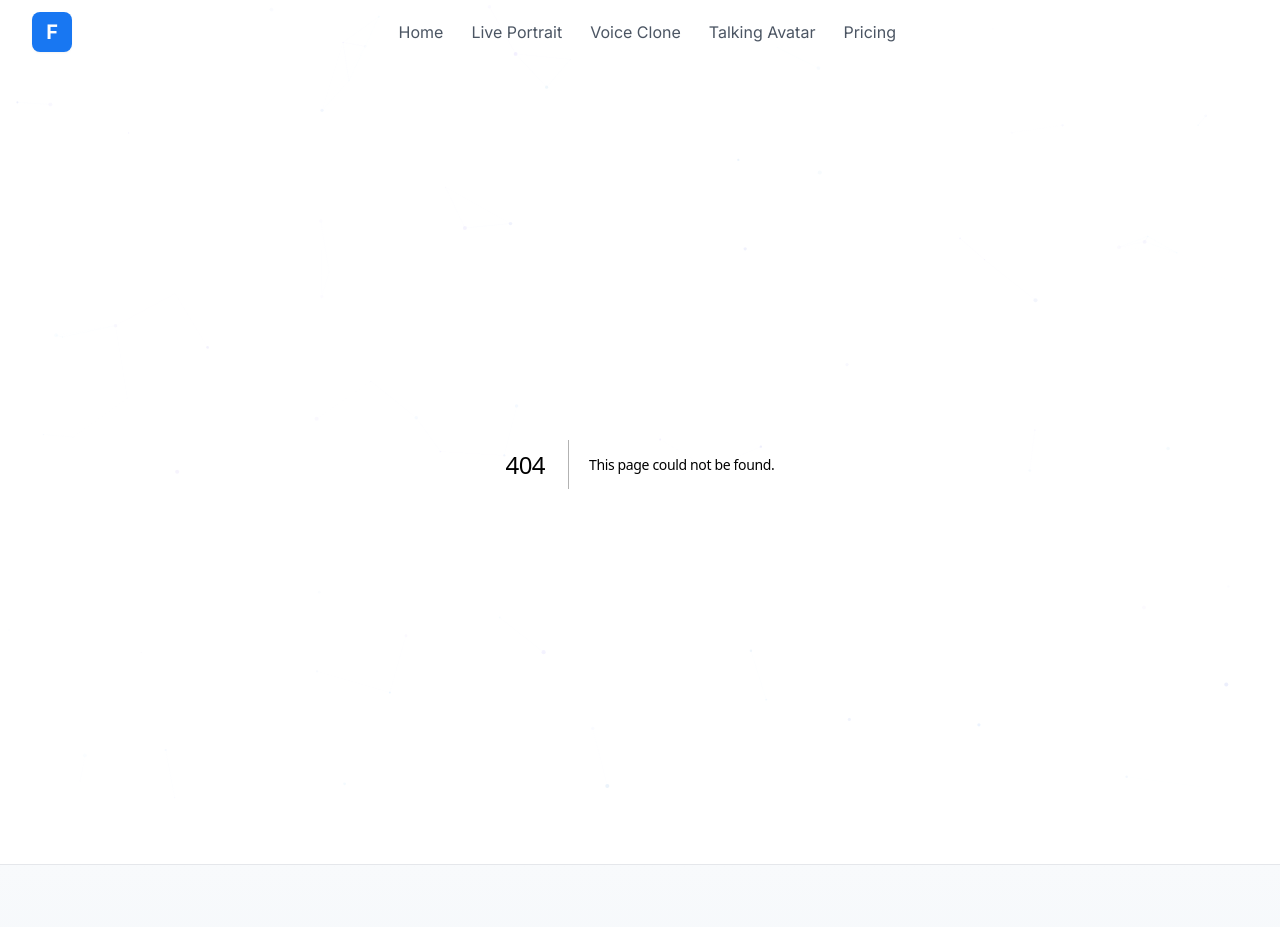
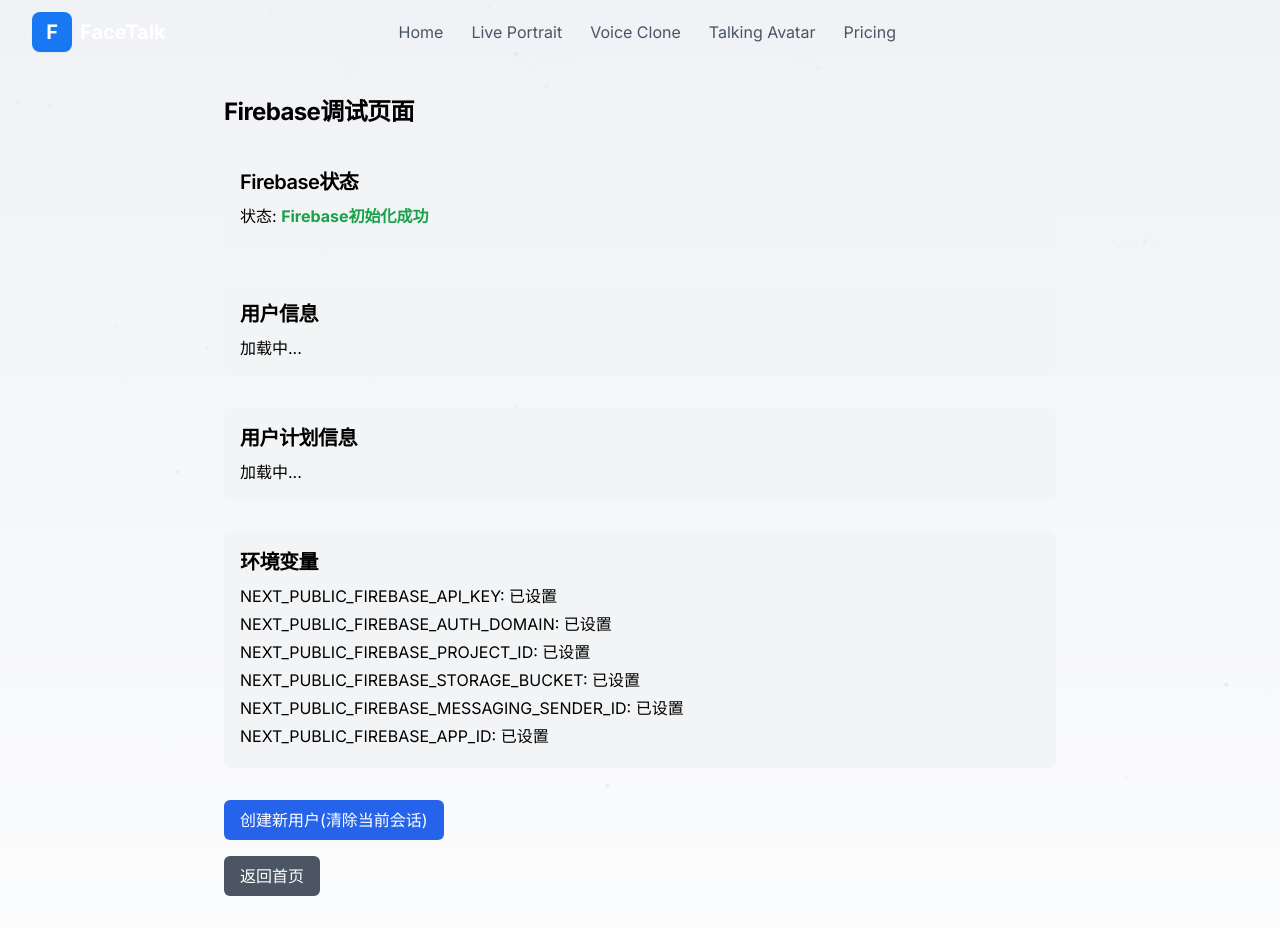
Before and after one commit to Candseven88/FaceTalk, a Next.js app: page /debug in a window 1280 px wide. Before the commit this address had no page. Shown: the top 927 px of the page. Built offline with nearby package versions, Linux system fonts and the light colour scheme; no server answers.

Commit message:
Add files via upload

```diff
--- /dev/null
+++ b/app/debug/page.tsx
@@ -0,0 +1,127 @@
+'use client';
+
+import { useState, useEffect } from 'react';
+import { useAuth } from '../../lib/useAuth';
+import { db, auth } from '../../lib/firebase';
+
+export default function DebugPage() {
+  const { user, userPlan, loading } = useAuth();
+  const [firebaseStatus, setFirebaseStatus] = useState<string>('Checking...');
+  const [errorMessage, setErrorMessage] = useState<string | null>(null);
+
+  useEffect(() => {
+    // 检查Firebase连接
+    const checkFirebase = async () => {
+      try {
+        console.log('Firebase auth object:', auth);
+        console.log('Firebase db object:', db);
+
+        if (auth && db) {
+          setFirebaseStatus('Firebase初始化成功');
+        } else {
+          setFirebaseStatus('Firebase初始化失败');
+          setErrorMessage('Firebase objects are undefined');
+        }
+      } catch (error) {
+        console.error('Firebase check error:', error);
+        setFirebaseStatus('Firebase检查出错');
+        setErrorMessage(error instanceof Error ? error.message : String(error));
+      }
+    };
+
+    checkFirebase();
+  }, []);
+
+  // 创建新的匿名用户
+  const createNewUser = async () => {
+    try {
+      // 先注销当前用户
+      if (auth.currentUser) {
+        await auth.signOut();
+      }
+
+      // 等待1秒
+      await new Promise(resolve => setTimeout(resolve, 1000));
+
+      // 清除localStorage
+      localStorage.clear();
+
+      // 刷新页面
+      window.location.reload();
+    } catch (error) {
+      console.error('Error creating new user:', error);
+      setErrorMessage(error instanceof Error ? error.message : String(error));
+    }
+  };
+
+  return (
+    <div className="p-8 max-w-4xl mx-auto">
+      <h1 className="text-2xl font-bold mb-6">Firebase调试页面</h1>
+
+      <div className="mb-8 p-4 bg-gray-100 rounded-lg">
+        <h2 className="text-xl font-semibold mb-2">Firebase状态</h2>
+        <p className="mb-2">状态: <span className={firebaseStatus.includes('成功') ? 'text-green-600 font-bold' : 'text-red-600 font-bold'}>{firebaseStatus}</span></p>
+        {errorMessage && (
+          <div className="p-3 bg-red-100 text-red-800 rounded mt-2">
+            <p>错误: {errorMessage}</p>
+          </div>
+        )}
+      </div>
+
+      <div className="mb-8 p-4 bg-gray-100 rounded-lg">
+        <h2 className="text-xl font-semibold mb-2">用户信息</h2>
+        {loading ? (
+          <p>加载中...</p>
+        ) : user ? (
+          <div>
+            <p className="mb-2">用户ID: <span className="font-mono bg-gray-200 p-1 rounded">{user.uid}</span></p>
+            <p className="mb-2">匿名用户: {user.isAnonymous ? '是' : '否'}</p>
+          </div>
+        ) : (
+          <p className="text-red-600">未登录</p>
+        )}
+      </div>
+
+      <div className="mb-8 p-4 bg-gray-100 rounded-lg">
+        <h2 className="text-xl font-semibold mb-2">用户计划信息</h2>
+        {loading ? (
+          <p>加载中...</p>
+        ) : userPlan ? (
+          <div>
+            <p className="mb-2">计划类型: <span className="font-semibold">{userPlan.plan}</span></p>
+            <p className="mb-2">剩余点数: <span className="font-semibold">{userPlan.pointsLeft}</span></p>
+            <p className="mb-2">开始时间: <span className="font-semibold">{userPlan.startDate.toDate().toLocaleString()}</span></p>
+          </div>
+        ) : (
+          <p className="text-red-600">未找到用户计划</p>
+        )}
+      </div>
+
+      <div className="mb-8 p-4 bg-gray-100 rounded-lg">
+        <h2 className="text-xl font-semibold mb-2">环境变量</h2>
+        <p className="mb-1">NEXT_PUBLIC_FIREBASE_API_KEY: {process.env.NEXT_PUBLIC_FIREBASE_API_KEY ? '已设置' : '未设置'}</p>
+        <p className="mb-1">NEXT_PUBLIC_FIREBASE_AUTH_DOMAIN: {process.env.NEXT_PUBLIC_FIREBASE_AUTH_DOMAIN ? '已设置' : '未设置'}</p>
+        <p className="mb-1">NEXT_PUBLIC_FIREBASE_PROJECT_ID: {process.env.NEXT_PUBLIC_FIREBASE_PROJECT_ID ? '已设置' : '未设置'}</p>
+        <p className="mb-1">NEXT_PUBLIC_FIREBASE_STORAGE_BUCKET: {process.env.NEXT_PUBLIC_FIREBASE_STORAGE_BUCKET ? '已设置' : '未设置'}</p>
+        <p className="mb-1">NEXT_PUBLIC_FIREBASE_MESSAGING_SENDER_ID: {process.env.NEXT_PUBLIC_FIREBASE_MESSAGING_SENDER_ID ? '已设置' : '未设置'}</p>
+        <p className="mb-1">NEXT_PUBLIC_FIREBASE_APP_ID: {process.env.NEXT_PUBLIC_FIREBASE_APP_ID ? '已设置' : '未设置'}</p>
+      </div>
+
+      <div className="flex flex-col items-start space-y-4">
+        <button
+          onClick={createNewUser}
+          className="px-4 py-2 bg-blue-600 text-white rounded-md hover:bg-blue-700"
+        >
+          创建新用户(清除当前会话)
+        </button>
+
+        <button
+          onClick={() => window.location.href = '/'}
+          className="px-4 py-2 bg-gray-600 text-white rounded-md hover:bg-gray-700"
+        >
+          返回首页
+        </button>
+      </div>
+    </div>
+  );
+}
```
